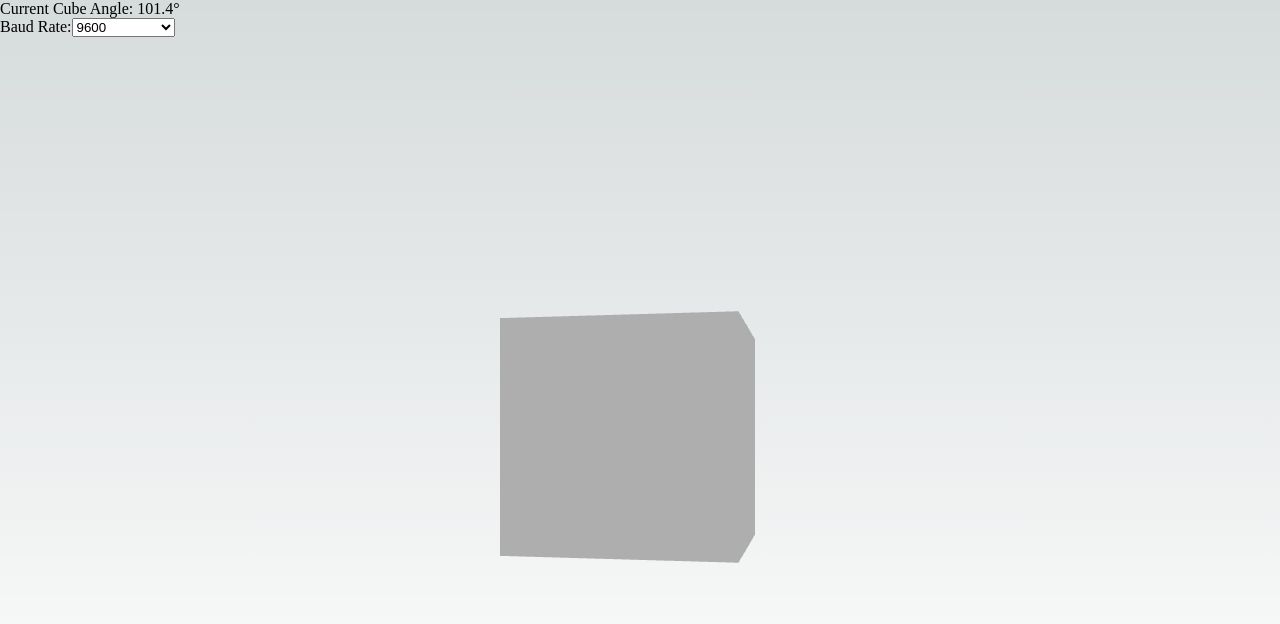
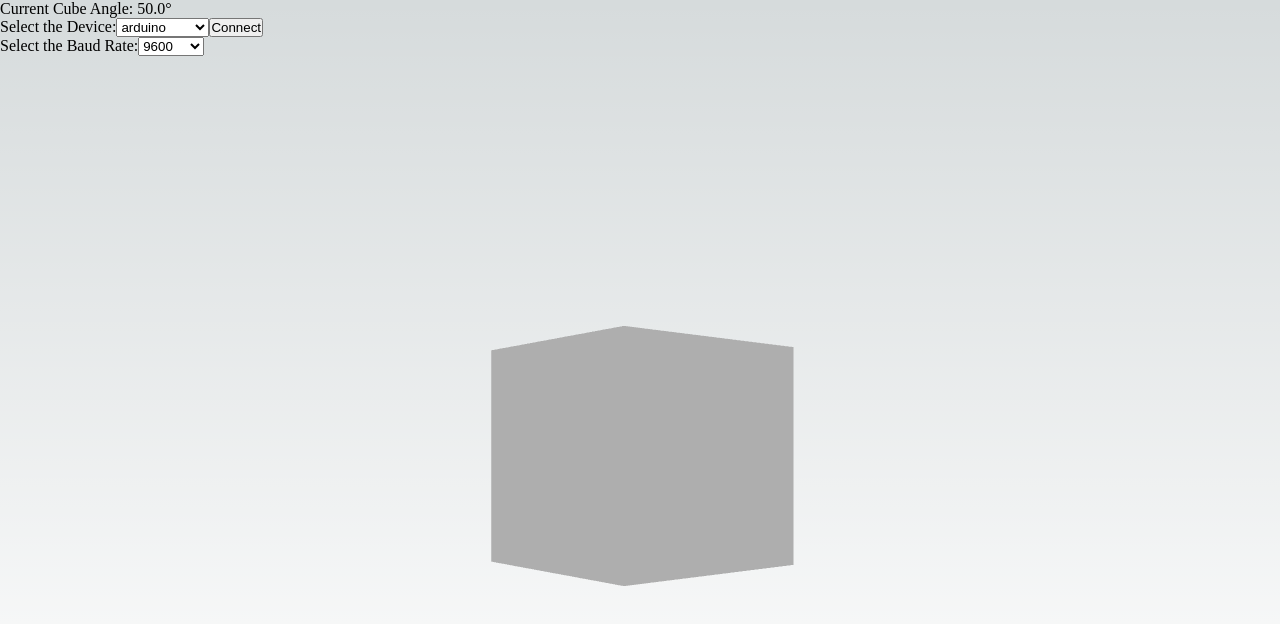
Before and after one commit to JonsMendi/n-cubotics, a Next.js app: page /page-components/dashboard in a window 1280 px wide. Shown: the top 624 px of the page. Built offline with nearby package versions, Linux system fonts and the light colour scheme.

Commit message:
main: created device changing dropdown and connection.

```diff
--- a/package.json
+++ b/package.json
@@ -11,6 +11,7 @@
   "dependencies": {
     "@react-three/drei": "^9.64.0",
     "@react-three/fiber": "^8.12.0",
+    "@serialport/bindings": "^9.2.9",
     "@types/node": "18.15.11",
     "@types/react": "18.0.33",
     "@types/react-dom": "18.0.11",
@@ -19,10 +20,13 @@
     "next": "13.2.4",
     "react": "18.2.0",
     "react-dom": "18.2.0",
+    "serialport": "^9.2.0",
     "three": "^0.151.3",
     "typescript": "5.0.3"
   },
   "devDependencies": {
-    "@types/three": "^0.150.1"
+    "@types/serialport": "^8.0.2",
+    "@types/three": "^0.150.1",
+    "mock-serialport": "^0.0.1"
   }
 }
--- /dev/null
+++ b/pages/api/hardware.ts
@@ -0,0 +1,14 @@
+import SerialPort from 'serialport/test';
+
+// Create a mock serial port object
+const mockSerialPort = new SerialPort('/dev/ttyACM0', {
+  baudRate: 9600,
+});
+
+// Use the mock serial port object to send data
+mockSerialPort.write('123');
+
+// Open the serial port to start communication
+mockSerialPort.open(() => {
+  console.log('Serial port opened');
+});
--- /dev/null
+++ b/pages/api/serialport-mocks.ts
@@ -0,0 +1,4 @@
+declare module 'serialport/test' {
+  const SerialPort: any;
+  export default SerialPort;
+}
--- a/pages/page-components/dashboard.tsx
+++ b/pages/page-components/dashboard.tsx
@@ -1,69 +1,131 @@
 import { Canvas } from '@react-three/fiber';
 import { Suspense, useEffect, useState } from 'react';
 import Cube from './cube';
+import mockDevices from '../utils/mockDevices';
 
-const baudRateOptions = ["9600", "19200", "38400", "57600", "115200", ""];
+const baudRateSelect = [9600, 19200, 38400, 57600, 115200];
 
 const Dashboard = () => {
   const [angle, setAngle] = useState(50);
-  const [baudRate, setBaudRate] = useState<string>(
-    typeof localStorage !== 'undefined' ? localStorage.getItem('baudRate') || baudRateOptions[0] : baudRateOptions[0]
+  const [baudRates, setBaudRates] = useState<Record<string, number>>(
+    typeof localStorage !== 'undefined' ? JSON.parse(localStorage.getItem('baudRates') || '{}') : {}
   );
+  const [selectedDevice, setSelectedDevice] = useState<string>(Object.keys(mockDevices)[0]);
+  const [intervalId, setIntervalId] = useState<NodeJS.Timer | null>(null);
 
+  /**
+   * Handles the change of the baud rate of the device
+   * @param event
+   * @returns
+   */
   const handleBaudRateChange = (event: React.ChangeEvent<HTMLSelectElement>) => {
-    const newBaudRate = event.target.value;
-    if (newBaudRate === "") {
-      // Set the angle to the current rotation angle when the "Stop Rotation" option is selected
-      setAngle(angle);
+    const newBaudRate = parseInt(event.target.value);
+    if (isNaN(newBaudRate)) {
+      return;
     }
-    setBaudRate(newBaudRate);
-    localStorage.setItem('baudRate', newBaudRate);
+    setBaudRates(prevBaudRates => ({ ...prevBaudRates, [selectedDevice]: newBaudRate }));
+    localStorage.setItem('baudRates', JSON.stringify({ ...baudRates, [selectedDevice]: newBaudRate }));
   };
 
-  // Update angle in response to changes in baud rate
+  /**
+   * Handles the device selection
+   * @param event
+   */
+  const handleDeviceChange = (event: React.ChangeEvent<HTMLSelectElement>) => {
+    const newDevice = event.target.value;
+    setSelectedDevice(newDevice);
+    setBaudRates(prevBaudRates => {
+      const defaultBaudRate = mockDevices[newDevice];
+      return { ...prevBaudRates, [newDevice]: defaultBaudRate };
+    });
+  };
+
+  /**
+   * Connectes and disconnect the device
+   */
+  const handleConnect = () => {
+    if (intervalId !== null) {
+      clearInterval(intervalId);
+      setIntervalId(null);
+    } else {
+      const baudRate = baudRates[selectedDevice] ?? mockDevices[selectedDevice];
+      console.log("🚀 ~ file: dashboard.tsx:35 ~ handleConnect ~ baudRate:", baudRate)
+      const newIntervalId = setInterval(() => {
+        setAngle(angle => {
+          let newAngle = angle + 360 / baudRate;
+          if (newAngle >= 360) {
+            newAngle -= 360;
+          }
+          return newAngle;
+        });
+      }, 1000 / baudRate);
+      setIntervalId(newIntervalId);
+    }
+  };
+
+  // Reset angle and clear interval when selected device changes
   useEffect(() => {
-    if (baudRate === '') {
-      return;
+    if (intervalId !== null) {
+      clearInterval(intervalId);
+
+      const baudRate = baudRates[selectedDevice] ?? mockDevices[selectedDevice];
+      const newIntervalId = setInterval(() => {
+        setAngle(angle => {
+          let newAngle = angle + 360 / baudRate;
+          if (newAngle >= 360) {
+            newAngle -= 360;
+          }
+          return newAngle;
+        });
+      }, 1000 / baudRate);
+      setIntervalId(newIntervalId);
     }
-    let rotationIncrement = 360 / parseInt(baudRate);
-    let direction = 1;
-    const intervalId = setInterval(() => {
-      setAngle(angle => {
-        let newAngle = angle + rotationIncrement * direction;
-        if (newAngle > 360) {
-          newAngle -= 360;
-        } else if (newAngle < 0) {
-          newAngle += 360;
-        }
-        // Restart rotation direction if angle is at 0 or 360 degrees
-        if (newAngle === 0 || newAngle === 360) {
-          direction *= -1;
-        }
-        return newAngle;
-      });
-    }, 1000 / parseInt(baudRate));
+  }, [selectedDevice, baudRates]);
 
-    return () => clearInterval(intervalId);
-  }, [baudRate]);
 
   return (
     <div style={{ width: '100%', height: '100vh' }}>
       <div>Current Cube Angle: {angle.toFixed(1)}°</div>
+
       <div>
-        <label htmlFor="baudRate">Baud Rate:</label>
-        <select id="baudRate" name="baudRate" value={baudRate} onChange={handleBaudRateChange}>
-          {baudRateOptions.map((option) => (
-            <option key={option} value={option}>
-              {option !== "" ? option : 'Stop Rotation'}
+        <label htmlFor="device">Select the Device:</label>
+        <select
+          id="device"
+          name="device"
+          value={selectedDevice}
+          onChange={handleDeviceChange}
+          disabled={intervalId !== null}
+        >
+          {Object.keys(mockDevices).map(device => (
+            <option key={device} value={device}>
+              {device}
+            </option>
+          ))}
+        </select>
+        <button onClick={handleConnect}>{intervalId !== null ? 'Disconnect' : 'Connect'}</button>
+      </div>
+
+      <div>
+        <label htmlFor="baudRate">Select the Baud Rate:</label>
+        <select
+          id="baudRate"
+          name="baudRate"
+          value={baudRates[selectedDevice]}
+          onChange={handleBaudRateChange}
+        >
+          {baudRateSelect.map(baudRate => (
+            <option key={baudRate} value={baudRate}>
+              {baudRate}
             </option>
           ))}
         </select>
       </div>
+
       <Suspense fallback={null}>
         <Canvas shadows>
           <ambientLight intensity={0.5} />
           <pointLight position={[2, 5, 2]} intensity={1} />
-          <Cube angle={angle} />
+           <Cube angle={angle} />
         </Canvas>
       </Suspense>
     </div>
--- /dev/null
+++ b/pages/utils/mockDevices.ts
@@ -0,0 +1,11 @@
+interface DeviceMap {
+  [key: string]: number;
+}
+
+const mockDevices: DeviceMap = {
+  "arduino": 9600,
+  "raspberry pi": 19200,
+  "ESP32": 38400,
+};
+
+export default mockDevices;
```
Also changed, not shown: 1 other file (tests, documents, lock files or other folders).
